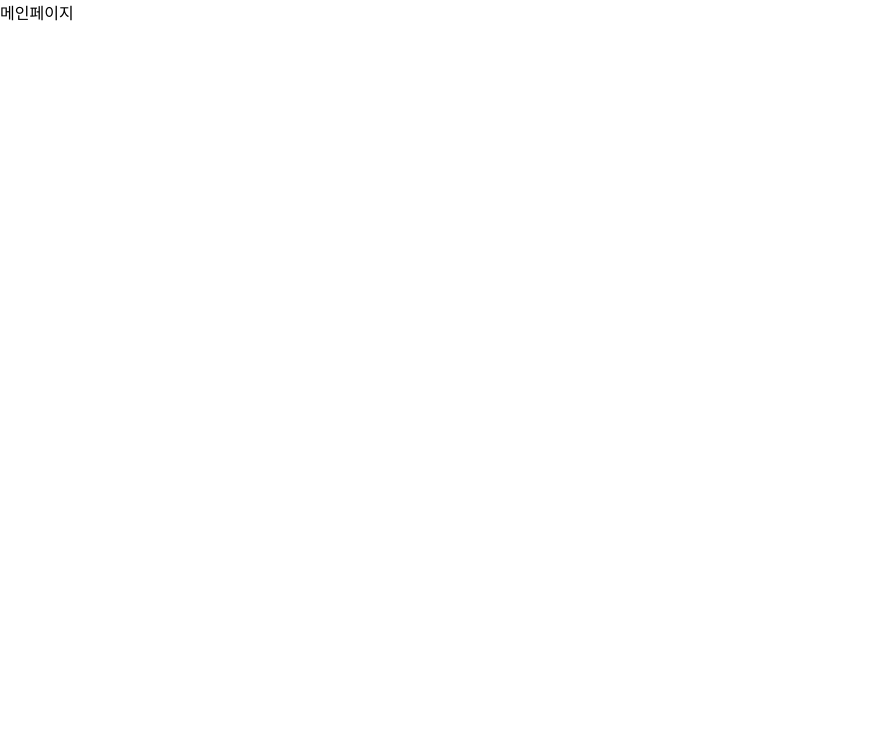
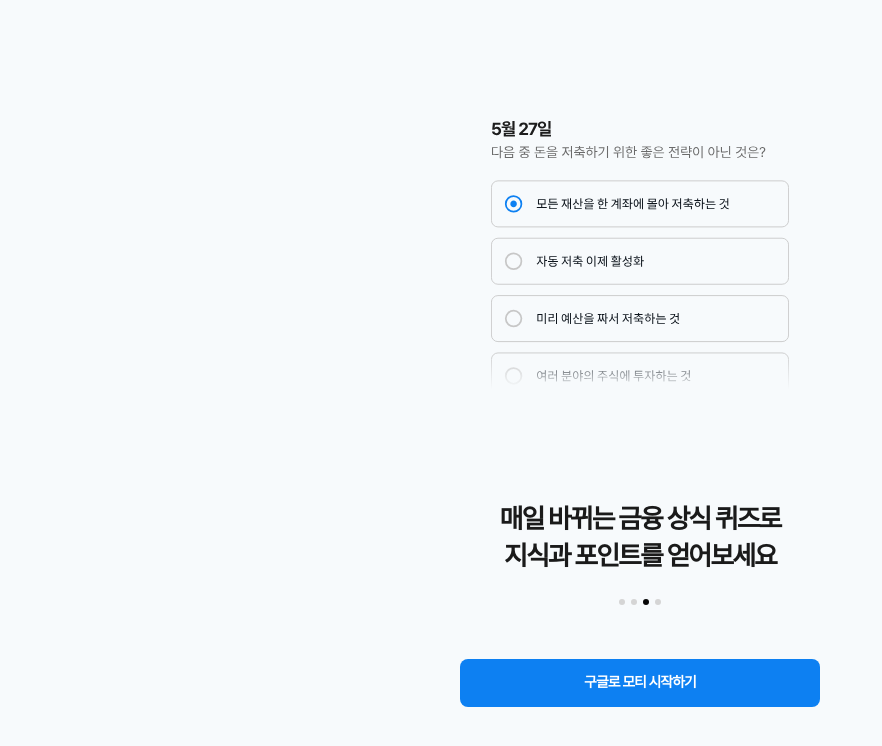
Before and after one commit to mo-tee/mo-f-ti, a Next.js app: page / in a window 1280 px wide. Shown: the top 746 px of the page, without its empty margins (0-882 px from the left). Built offline with nearby package versions, Linux system fonts and the light colour scheme; a web font is replaced by a local one.

Commit message:
feat: 로그인 페이지 개발

```diff
--- a/src/app/page.tsx
+++ b/src/app/page.tsx
@@ -1,5 +1,88 @@
-const Main = () => {
-  return <>메인페이지</>;
+"use client";
+
+import { useState, useEffect } from "react";
+import { Text } from "@/components/common";
+import Button from "@/components/common/Button/Button";
+import Column from "@/components/common/Flex/Column";
+import { flex } from "@/utils";
+import Image from "next/image";
+import styled from "styled-components";
+import Row from "@/components/common/Flex/Row";
+import { SLIDE } from "@/constants/login/constant";
+
+const Login = () => {
+  const [current, setCurrent] = useState(0);
+
+  useEffect(() => {
+    const timer = setInterval(() => {
+      setCurrent((prev) => (prev + 1) % SLIDE.length);
+    }, 2000);
+    return () => clearInterval(timer);
+  }, []);
+
+  return (
+    <StyledLogin>
+      <StyledImageWrap
+        style={{
+          width: `${SLIDE[current].width}px`,
+          aspectRatio: `${SLIDE[current].width} / ${SLIDE[current].height}`,
+        }}
+      >
+        <StyledImage
+          src={SLIDE[current].image}
+          alt="슬라이드 이미지"
+          fill
+          priority
+        />
+      </StyledImageWrap>
+      <Column alignItems="center" gap={54} width="100%">
+        <Column alignItems="center" gap={24}>
+          <Text color="#1A1A1A" textAlign="center">
+            {SLIDE[current].content}
+          </Text>
+          <Row alignItems="center" justifyContent="space-between" width={42}>
+            {SLIDE.map((_, idx) => (
+              <Circle key={idx} active={idx === current} />
+            ))}
+          </Row>
+        </Column>
+        <Button onClick={() => {}}>구글로 모티 시작하기</Button>
+      </Column>
+    </StyledLogin>
+  );
 };
 
-export default Main;
+export default Login;
+
+const StyledLogin = styled.div`
+  ${flex({
+    flexDirection: "column",
+    alignItems: "center",
+    justifyContent: "space-between",
+  })}
+  width: 100vw;
+  height: 100vh;
+  background-color: #f7fafc;
+  padding: 117px 16px 93px;
+`;
+
+const StyledImageWrap = styled.div`
+  width: min(81.3vw, 305px);
+  aspect-ratio: 305 / 321;
+  margin: 0px 19px;
+  position: relative;
+`;
+
+const StyledImage = styled(Image)`
+  object-fit: contain;
+`;
+
+const Circle = styled.div.withConfig({
+  shouldForwardProp: (prop) => prop !== "active",
+})<{ active?: boolean }>`
+  width: 6px;
+  height: 6px;
+  background-color: ${({ active }) => (active ? "#060606" : "#D5D5D5")};
+  border-radius: 50%;
+  transition: background 0.2s;
+`;
```
